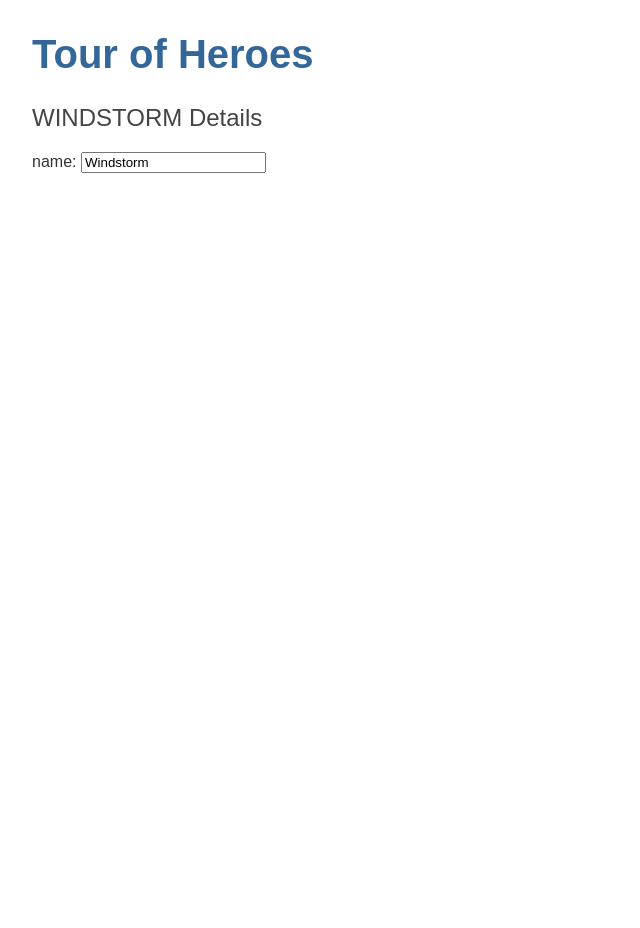
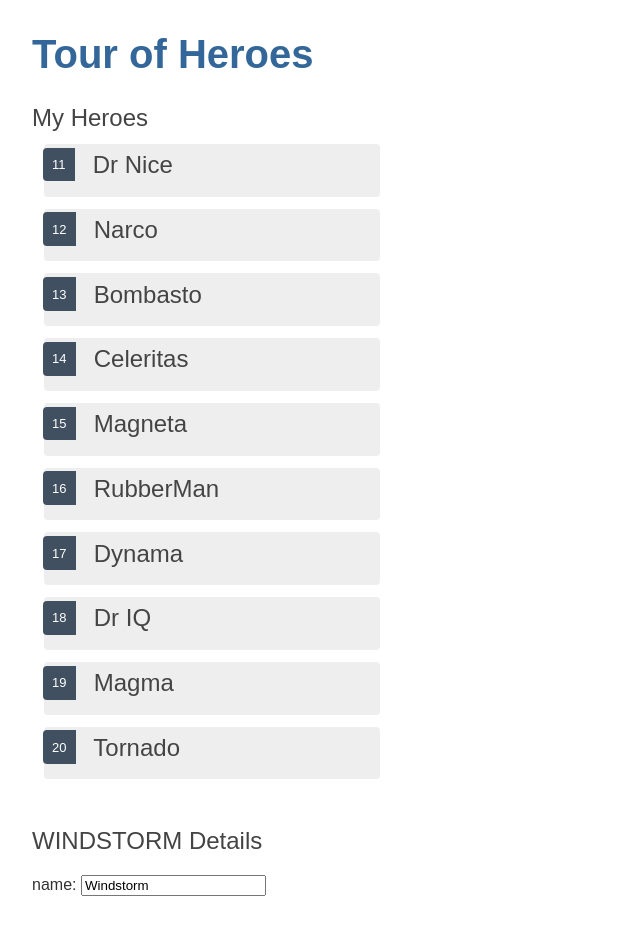
Before and after one commit to honda0306/Angular-Tour-of-Heroes, an Angular app: page / in a window 1280 px wide. Shown: the whole page, without its empty margins (0-640 px from the left). Before the commit the page ends 800 px from the top, so only its background shows below. Built offline with nearby package versions, Linux system fonts and the light colour scheme.

Commit message:
Iterate and return list of heroes from mock data and add styling to rendered list

```diff
--- a/src/app/heroes/heroes.component.css
+++ b/src/app/heroes/heroes.component.css
@@ -0,0 +1,44 @@
+/* HeroesComponent's private CSS styles */
+.heroes {
+    margin: 0 0 2em 0;
+    list-style-type: none;
+    padding: 0;
+    width: 15em;
+  }
+  .heroes li {
+    cursor: pointer;
+    position: relative;
+    left: 0;
+    background-color: #EEE;
+    margin: .5em;
+    padding: .3em 0;
+    height: 1.6em;
+    border-radius: 4px;
+  }
+  .heroes li:hover {
+    color: #607D8B;
+    background-color: #DDD;
+    left: .1em;
+  }
+  .heroes li.selected {
+    background-color: #CFD8DC;
+    color: white;
+  }
+  .heroes li.selected:hover {
+    background-color: #BBD8DC;
+    color: white;
+  }
+  .heroes .badge {
+    display: inline-block;
+    font-size: small;
+    color: white;
+    padding: 0.8em 0.7em 0 0.7em;
+    background-color:#405061;
+    line-height: 1em;
+    position: relative;
+    left: -1px;
+    top: -4px;
+    height: 1.8em;
+    margin-right: .8em;
+    border-radius: 4px 0 0 4px;
+  }
--- a/src/app/heroes/heroes.component.html
+++ b/src/app/heroes/heroes.component.html
@@ -1,3 +1,11 @@
+<h2>My Heroes
+
+<ul class="heroes">
+    <li *ngFor="let hero of heroes">
+        <span class="badge">{{hero.id}}</span> {{hero.name}}
+    </li>
+</ul>
+</h2>
 <h2>{{hero.name | uppercase}} Details</h2>
 <div>
     <label>name:
--- a/src/app/heroes/heroes.component.ts
+++ b/src/app/heroes/heroes.component.ts
@@ -1,5 +1,6 @@
 import { Component, OnInit } from '@angular/core';
 import { Hero } from '../hero';
+import { HEROES } from '../mock-heroes';
 
 @Component({
   selector: 'app-heroes',
@@ -13,6 +14,8 @@
     name: 'Windstorm'
   };
 
+  heroes = HEROES;
+
   constructor() { }
 
   ngOnInit() {
```
